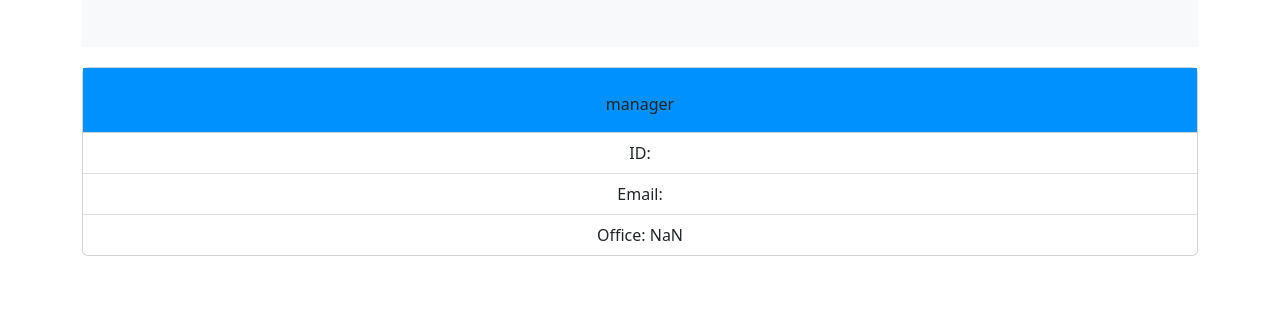
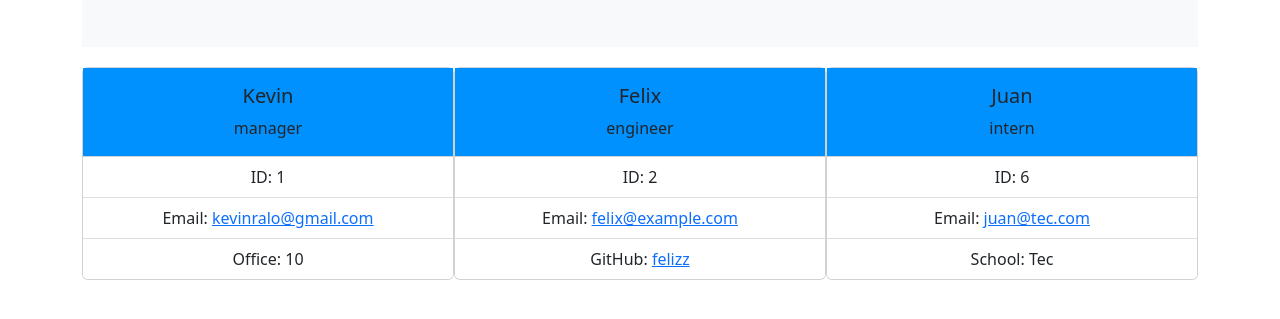
Before and after one commit to r-alo/team-profile-generator, a website: page index.html in a window 1280 px wide. Shown: the part 45-364 px from the top of the page. Drawn offline with nearby package versions, Linux system fonts and the light colour scheme.

Commit message:
added README, gif

```diff
--- a/index.html
+++ b/index.html
@@ -35,13 +35,37 @@
 
         <div class="card" style="width: 18rem;">
             <div class="card-body" style="background-color: rgb(0, 145, 255);">
-                <h5 class="card-title" id="name_1"></h5>
+                <h5 class="card-title" id="name_1">Kevin</h5>
                 <p class="card-text" id="role_1">manager</p>
             </div>
             <ul class="list-group list-group-flush">
-                <li class="list-group-item" id="id_1">ID: </li>
-                <li class="list-group-item" id="email_1">Email: <a href="mailto:"></a></li>
-                <li class="list-group-item" id="office_1">Office: NaN</li>
+                <li class="list-group-item" id="id_1">ID: 1</li>
+                <li class="list-group-item" id="email_1">Email: <a href="mailto:kevinralo@gmail.com">kevinralo@gmail.com</a></li>
+                <li class="list-group-item" id="office_1">Office: 10</li>
+            </ul>
+        </div>
+
+        <div class="card" style="width: 18rem;">
+            <div class="card-body" style="background-color: rgb(0, 145, 255);">
+                <h5 class="card-title" id="name_2">Felix</h5>
+                <p class="card-text" id="role_2">engineer</p>
+            </div>
+            <ul class="list-group list-group-flush">
+                <li class="list-group-item" id="id_2">ID: 2</li>
+                <li class="list-group-item" id="email_2">Email: <a href="mailto:felix@example.com">felix@example.com</a></li>
+                <li class="list-group-item" id="github_2">GitHub: <a target="_blank" href="https://github.com/felizz">felizz</a></li>
+            </ul>
+        </div>
+
+        <div class="card" style="width: 18rem;">
+            <div class="card-body" style="background-color: rgb(0, 145, 255);">
+                <h5 class="card-title" id="name_3">Juan</h5>
+                <p class="card-text" id="role_3">intern</p>
+            </div>
+            <ul class="list-group list-group-flush">
+                <li class="list-group-item" id="id_3">ID: 6</li>
+                <li class="list-group-item" id="email_3">Email: <a href="mailto:juan@tec.com">juan@tec.com</a></li>
+                <li class="list-group-item" id="school_3">School: Tec</li>
             </ul>
         </div>
 
```
Also changed, not shown: README.md, 1 other file.
